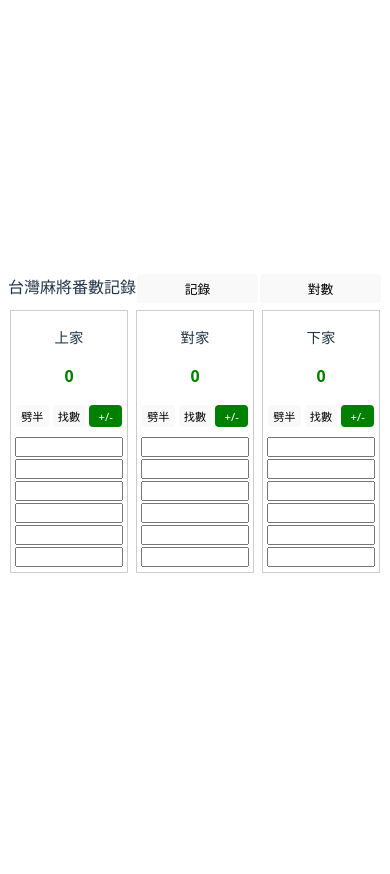
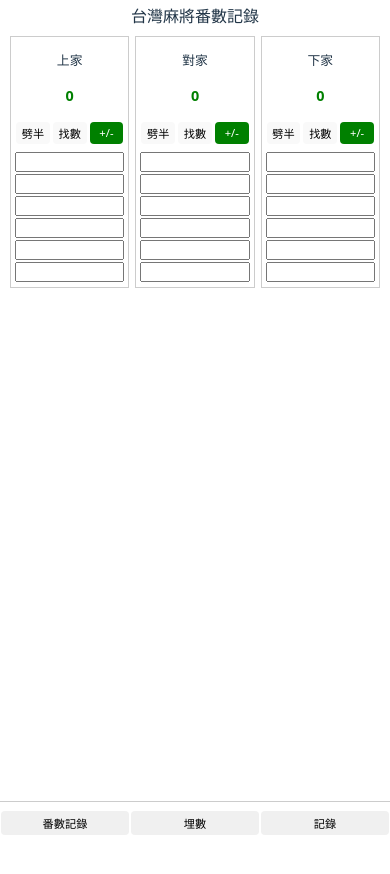
Before and after one commit to TerenceMKH/mahjong-score-pwa, a React (Vite) app: page / in a window 390 px wide. Shown: the top 874 px of the page. Before the commit the page ends 844 px from the top, so only its background shows below. Built offline with nearby package versions, Linux system fonts and the light colour scheme.

Commit message:
Mobile layout fixes

```diff
--- a/src/App.css
+++ b/src/App.css
@@ -1,35 +1,41 @@
 .app {
   text-align: center;
-  padding: 8px; /* Reduced overall padding */
-  max-width: 100vw; /* Prevent horizontal overflow */
-  overflow-x: hidden; /* Hide any overflow */
+  padding: 8px 8px 60px 8px; /* Bottom padding for footer */
+  max-width: 100vw;
+  overflow-x: hidden;
+  position: relative;
+  min-height: 100vh; /* Full height for footer positioning */
 }
 
 .app-header {
   display: flex;
-  justify-content: space-between;
+  justify-content: center; /* Center title, no buttons */
   align-items: center;
-  flex-wrap: wrap;
-  font-size: 1em; /* Smaller header on mobile */
+  margin-bottom: 8px;
+}
+
+.app-header h1 {
+  font-size: 1.2em; /* Smaller title */
+  margin: 0;
 }
 
 .players-container {
   display: flex;
-  flex-direction: row; /* Force row */
-  justify-content: space-between; /* Even spacing */
-  align-items: stretch; /* Stretch heights equally */
-  gap: 4px; /* Minimal gap */
-  max-width: 100%; /* Fit screen */
+  flex-direction: row;
+  justify-content: space-between;
+  align-items: stretch;
+  gap: 2px; /* Tight gap */
+  max-width: 100%;
 }
 
 .player-card {
   border: 1px solid #ccc;
-  padding: 8px; /* Reduced padding */
-  margin: 2px; /* Reduced margin */
-  flex: 1; /* Grow/shrink equally */
-  min-width: 0; /* Allow shrinking below content width */
+  padding: 6px; /* Tighter padding */
+  margin: 2px;
+  flex: 1;
+  min-width: 0;
   box-sizing: border-box;
-  overflow: hidden; /* Prevent internal overflow */
+  overflow: hidden;
 }
 
 .positive { color: green; }
@@ -38,8 +44,8 @@
 .buttons {
   display: flex;
   justify-content: space-around;
-  margin-bottom: 8px; /* Reduced */
-  gap: 2px; /* Tight spacing */
+  margin-bottom: 6px;
+  gap: 1px; /* Tight */
 }
 
 .inputs {
@@ -48,20 +54,20 @@
 }
 
 input {
-  margin: 1px 0; /* Minimal margin */
-  padding: 4px; /* Smaller padding */
-  font-size: 0.8em; /* Smaller text */
-  width: 100%; /* Full card width */
+  margin: 1px 0;
+  padding: 3px;
+  font-size: 0.8em;
+  width: 100%;
   box-sizing: border-box;
 }
 
 button {
-  padding: 4px 8px; /* Smaller buttons */
-  margin: 1px; /* Minimal margin */
+  padding: 3px 6px;
+  margin: 1px;
   border-radius: 4px;
   cursor: pointer;
-  font-size: 0.8em; /* Smaller text */
-  flex: 1; /* Equal button widths */
+  font-size: 0.8em;
+  flex: 1;
 }
 
 .negative-btn { background-color: red; color: white; }
@@ -73,23 +79,24 @@ button {
   left: 50%;
   transform: translate(-50%, -50%);
   background: white;
-  padding: 12px; /* Reduced */
+  padding: 12px;
   border: 1px solid #ccc;
   box-shadow: 0 0 10px rgba(0,0,0,0.5);
-  max-width: 90vw; /* Fit mobile */
+  max-width: 90vw;
   max-height: 80vh;
   overflow: auto;
+  z-index: 10; /* Above footer */
 }
 
 .check-inputs {
   display: grid;
-  grid-template-columns: auto auto; /* Side-by-side */
-  gap: 2px; /* Minimal gap */
+  grid-template-columns: auto auto;
+  gap: 2px;
   margin-bottom: 8px;
 }
 
 .check-inputs input[type="text"] {
-  width: 60px; /* Smaller width */
+  width: 60px;
   padding: 4px;
   font-size: 0.8em;
   margin-right: 2px;
@@ -111,25 +118,48 @@ button {
   font-weight: bold;
 }
 
-/* Mobile optimizations (under 768px) */
+/* Footer for bottom buttons */
+.footer {
+  position: fixed;
+  bottom: 0;
+  left: 0;
+  width: 100%;
+  display: flex;
+  justify-content: space-around;
+  background: white;
+  border-top: 1px solid #ccc;
+  padding: 8px 0;
+  z-index: 5; /* Above content if scrolled */
+}
+
+.footer button {
+  padding: 6px;
+  font-size: 0.8em;
+  background: #f0f0f0;
+  border: none;
+  cursor: pointer;
+  flex: 1;
+  text-align: center;
+}
+
+/* Mobile optimizations */
 @media (max-width: 767px) {
   .app-header h1 {
-    font-size: 1em; /* Even smaller title */
+    font-size: 1em;
   }
 
   .player-card h2 {
-    font-size: 0.9em; /* Smaller names */
+    font-size: 0.8em;
   }
 
   .player-card h3 {
-    font-size: 1em; /* Smaller scores */
+    font-size: 0.9em;
   }
 }
 
-/* Extra-small screens (e.g., iPhone <400px) */
 @media (max-width: 400px) {
   .player-card {
-    padding: 4px; /* Minimal padding */
+    padding: 4px;
   }
 
   .buttons button {
@@ -141,4 +171,9 @@ button {
     padding: 2px;
     font-size: 0.7em;
   }
+
+  .footer button {
+    font-size: 0.7em;
+    padding: 4px;
+  }
 }
--- a/src/App.jsx
+++ b/src/App.jsx
@@ -96,15 +96,20 @@ function App() {
   // Compute sum, treating empty as 0
   const checkSum = checkInputs.reduce((acc, val) => acc + (parseInt(val) || 0), 0);
 
+  // Reset function for "番數記錄" button (closes dialogs, optional reset scores if needed)
+  const resetMainView = () => {
+    setShowRecordsDialog(false);
+    setShowCheckDialog(false);
+    // Optional: Reset scores if you want a full reset
+    // setScores(playerNames.map(() => Array(6).fill(0)));
+    // setTotalScores([0, 0, 0]);
+    // setIsNegative([false, false, false]);
+  };
+
   return (
     <div className="app">
       <header className="app-header">
         <h1>台灣麻將番數記錄</h1>
-        <button onClick={() => setShowRecordsDialog(true)}>記錄</button>
-        <button onClick={() => {
-          setShowCheckDialog(true);
-          setCheckInputs(['', '', '', '']); // Reset inputs to empty on open
-        }}>對數</button>
       </header>
       <div className="players-container">
         {playerNames.map((name, i) => (
@@ -202,6 +207,15 @@ function App() {
           <button onClick={() => setShowCheckDialog(false)}>關閉</button>
         </div>
       )}
+
+      <div className="footer">
+        <button onClick={resetMainView}>番數記錄</button>
+        <button onClick={() => {
+          setShowCheckDialog(true);
+          setCheckInputs(['', '', '', '']); // Reset inputs
+        }}>埋數</button>
+        <button onClick={() => setShowRecordsDialog(true)}>記錄</button>
+      </div>
     </div>
   );
 }
```
